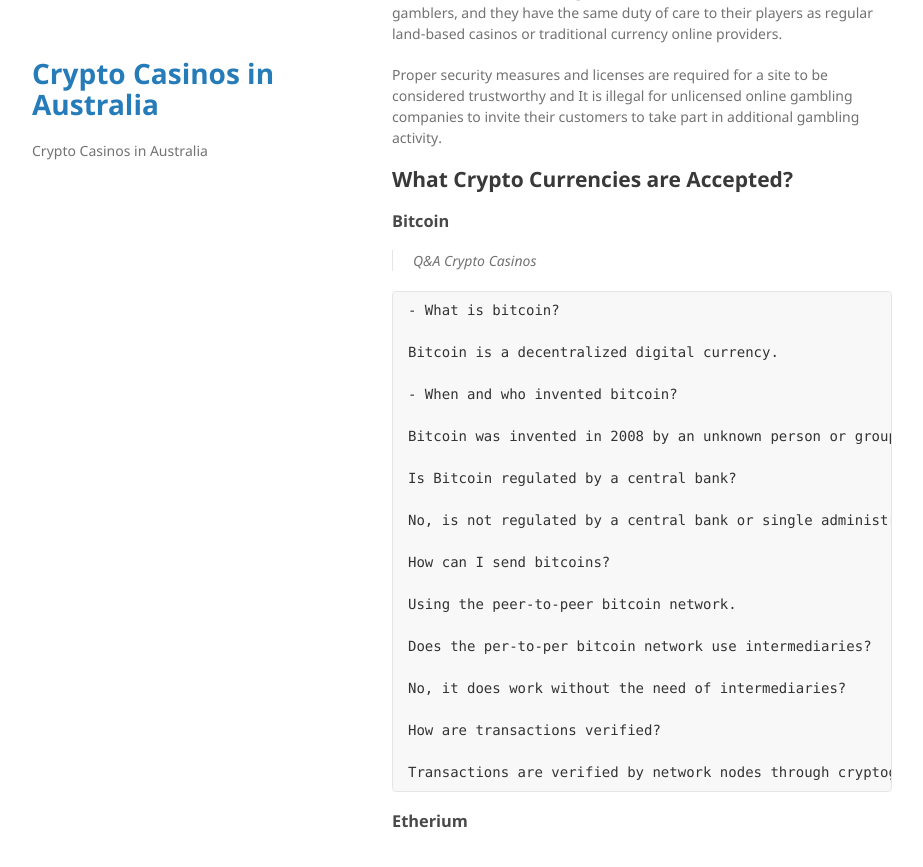
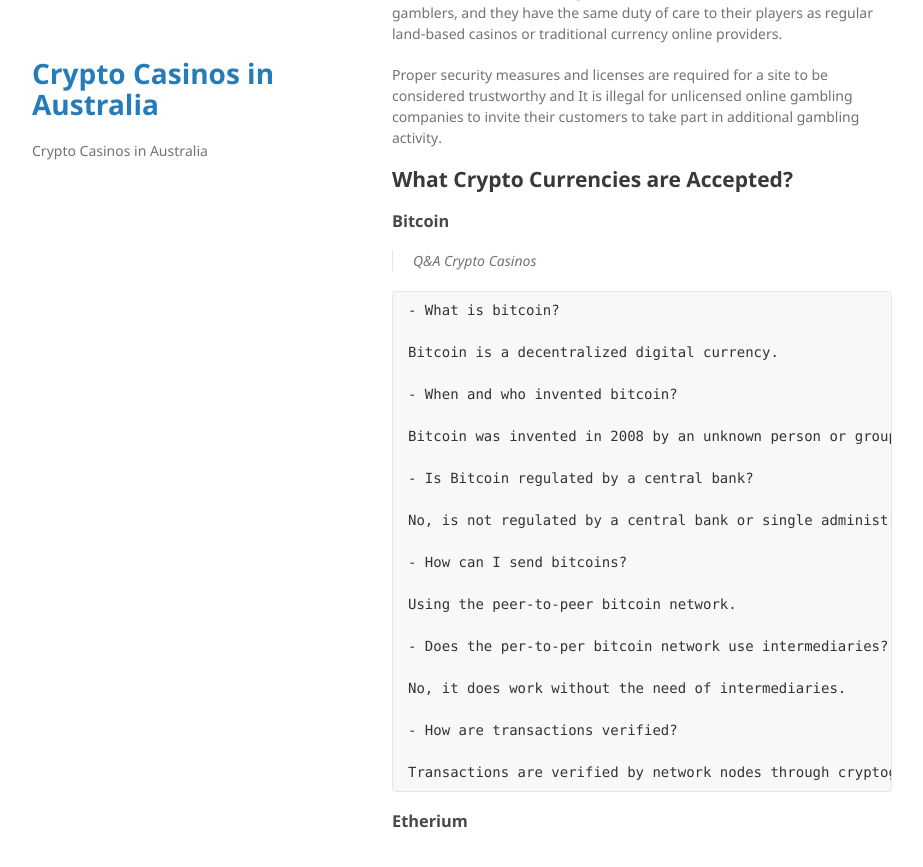
Before and after one commit to dllorent/casinosincrypt, a Jekyll site: the page built from index.md, in a window 1280 px wide and 900 px high, scrolled down 2387 px. Shown: the top 867 px of the window, without its empty margins (178-1101 px from the left). Built offline with Jekyll 4.4.1, drawn with Linux system fonts in a browser that asks for light colours; our own code applies the rules of GitHub Pages for plain Markdown files.

````diff
--- a/index.md
+++ b/index.md
@@ -85,19 +85,19 @@ Bitcoin is a decentralized digital currency.
 
 Bitcoin was invented in 2008 by an unknown person or group of people using the name Satoshi Nakamoto.
 
-Is Bitcoin regulated by a central bank?
+- Is Bitcoin regulated by a central bank?
 
 No, is not regulated by a central bank or single administrator.
 
-How can I send bitcoins?
+- How can I send bitcoins?
 
 Using the peer-to-peer bitcoin network.
 
-Does the per-to-per bitcoin network use intermediaries?
+- Does the per-to-per bitcoin network use intermediaries?
 
-No, it does work without the need of intermediaries?
+No, it does work without the need of intermediaries.
 
-How are transactions verified?
+- How are transactions verified?
 
 Transactions are verified by network nodes through cryptography and recorded in a public distributed ledger called a blockchain.
 ```
````
